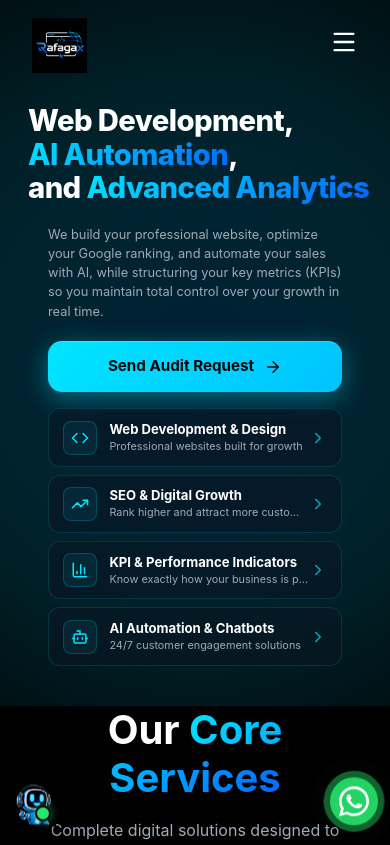
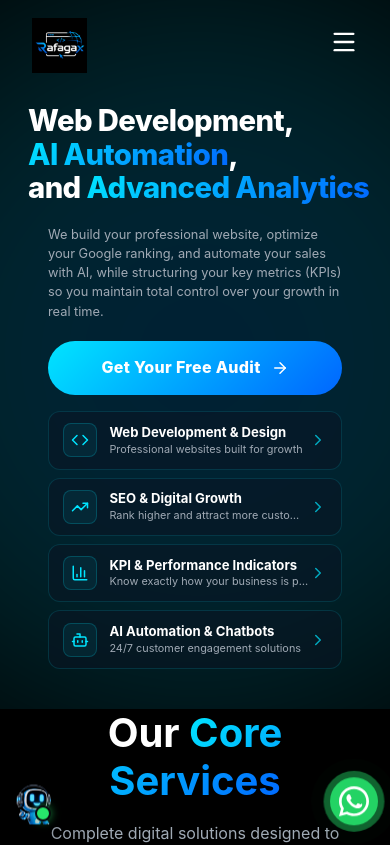
Before and after one commit to rafagax/proyecto-web, a React (Vite) app: page / in a window 390 px wide. Shown: the top 845 px of the page. Built offline with nearby package versions, Linux system fonts and the light colour scheme.

Commit message:
- el pasado estaba perfecto

```diff
--- a/src/App.css
+++ b/src/App.css
@@ -2730,28 +2730,37 @@
   }
 
   .btn-mobile-audit {
-    display: flex !important;
+    display: inline-flex !important;
     align-items: center !important;
     justify-content: center !important;
     gap: 10px !important;
     width: 100% !important;
-    padding: 0.85rem 1.2rem !important;
-    border-radius: 14px !important;
-    background: linear-gradient(135deg, #00e5ff 0%, #00c3ff 100%) !important;
-    color: #05050a !important;
-    font-weight: 700 !important;
-    font-size: 0.95rem !important;
+    padding: 0.9rem 2rem !important;
+    border-radius: 50px !important;
+    background: linear-gradient(135deg, #00e5ff 0%, #0066ff 100%) !important;
+    color: #fff !important;
+    font-weight: 800 !important;
+    font-size: 1rem !important;
+    letter-spacing: 0.02em !important;
     text-decoration: none !important;
     border: none !important;
-    box-shadow: 0 6px 24px rgba(0, 229, 255, 0.4),
-      inset 0 1px 0 rgba(255, 255, 255, 0.2) !important;
-    transition: all 0.2s ease !important;
-    cursor: pointer;
+    cursor: pointer !important;
+    position: relative !important;
+    overflow: hidden !important;
+    box-shadow: 0 4px 24px rgba(0, 229, 255, 0.35) !important,
+      0 2px 8px rgba(0, 102, 255, 0.25) !important;
+    transition: transform 0.3s cubic-bezier(0.34, 1.56, 0.64, 1) !important,
+      box-shadow 0.3s ease !important;
+  }
+
+  .btn-mobile-audit:hover {
+    transform: translateY(-3px) scale(1.04) !important;
+    box-shadow: 0 10px 35px rgba(0, 229, 255, 0.5) !important,
+      0 4px 14px rgba(0, 102, 255, 0.4) !important;
   }
 
   .btn-mobile-audit:active {
-    transform: scale(0.97) !important;
-    box-shadow: 0 3px 12px rgba(0, 229, 255, 0.3) !important;
+    transform: translateY(-1px) scale(1.01) !important;
   }
 
   /* ── Hero container override ── */
--- a/src/pages/Home.jsx
+++ b/src/pages/Home.jsx
@@ -167,7 +167,7 @@ const Home = () => {
                     <path d="M12 2L13.09 8.26L19 6L15.45 11.13L22 12L15.45 12.87L19 18L13.09 15.74L12 22L10.91 15.74L5 18L8.55 12.87L2 12L8.55 11.13L5 6L10.91 8.26L12 2Z" fill="currentColor" />
                   </svg>
                 </span>
-                Get Your Free Advisory
+                Get Your Free Audit
                 <ArrowRight size={17} />
               </a>
             </div>
@@ -185,7 +185,7 @@ const Home = () => {
                 rel="noopener noreferrer"
                 className="btn-mobile-audit"
               >
-                Send Audit Request
+                Get Your Free Audit
                 <ArrowRight size={18} />
               </a>
             </div>
```
